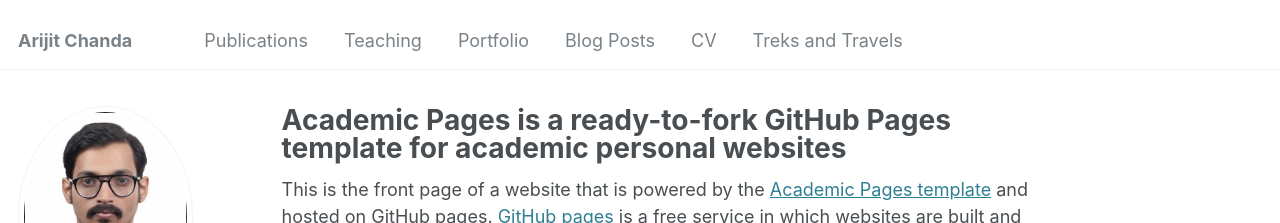
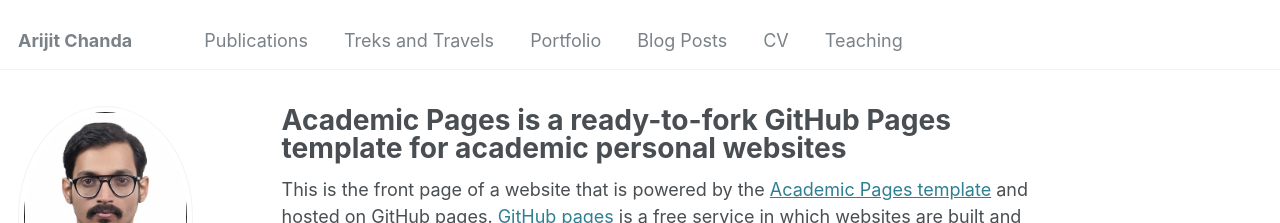
Before and after one commit to Sakshikumari621/crchanda98.github.io, a Jekyll site: the page built from _pages/about.md, in a window 1280 px wide. Shown: the top 223 px of the page. Built offline with Jekyll 4.4.1, drawn with Linux system fonts in a browser that asks for light colours.

Commit message:
Change order

```diff
--- a/_config.yml
+++ b/_config.yml
@@ -273,9 +273,10 @@ defaults:
       path: ""
       type: treks_and_travels
     values:
-      layout: talk
+      layout: single
       author_profile: true
       share: true
+      comment: true
 
 # Sass/SCSS
 sass:
```
Also changed, not shown: _data/navigation.yml (+4 -4 lines).
